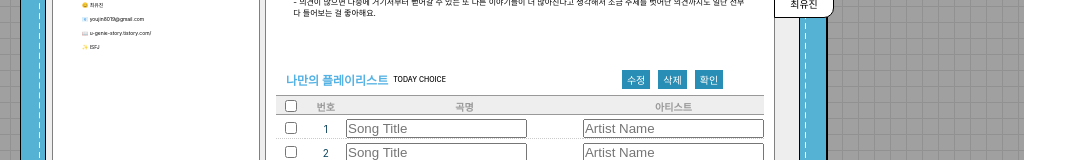
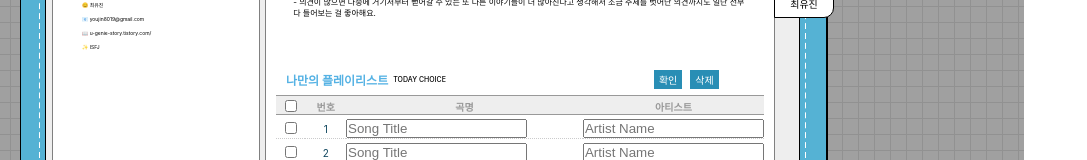
Before and after one commit to Ssong-Q/REACT-on-Cyworld-design, a React (Create React App) app: page /Member4 in a window 1280 px wide. Shown: the part 262-422 px from the top of the page, without its empty margins (0-1087 px from the left). Built offline with nearby package versions, Linux system fonts and the light colour scheme.

Commit message:
수정, 확인 버튼 전환 기능 및 <input>, <div> 변환 기능

```diff
--- a/src/pages/Member4.jsx
+++ b/src/pages/Member4.jsx
@@ -1,13 +1,14 @@
 /*
 23.08.02: menuMember4 페이지 내용 작성 + NavigationItemMember4 수정(인덱스 색깔 변화 딜레이 문제)
 23.08.03: 사진 추가 + 노래 제목 및 아티스트 작성 기능 + 수정, 삭제, 확인 버튼 추가
-
+23.08.04: 수정, 확인 버튼 전환 기능 + 버튼 클릭 시 <input>, <div>변환 기능
 To Do
 -Member4 페이지 사진 넣기[V]
 -플레이리스트 노래 목록 작성 기능 [V]
--플레이리스트 노래 추가 버튼(+버튼 클릭 시 입력 박스)
--플레이리스트 노래 확인 버튼(+버튼 클릭 시 텍스트 박스)
+-플레이리스트 노래 추가 버튼(+버튼 클릭 시 입력 박스) [V]
+-플레이리스트 노래 확인 버튼(+버튼 클릭 시 텍스트 박스) [V]
 -플레이리스트 노래 삭제 버튼(+체크박스로 삭제)
+-플레이리스트 <input>박스 있을 때와 없을 때, 위치 변화 문제 해결하기
 */
 
 import React, { useState } from 'react';
@@ -19,6 +20,7 @@ import { useNavigate } from 'react-router-dom';
 function Member4() {
   const navigate = useNavigate();
 
+  const [editing, setEditing] = useState(true);
   const [songs, setSongs] = useState([
     { id: 1, songTitle: '', artistName: '' },
     { id: 2, songTitle: '', artistName: '' },
@@ -64,6 +66,9 @@ function Member4() {
     document.getElementById("navMember2").style = "color: white; background-color: #298eb5;"
     document.getElementById("navMember3").style = "color: white; background-color: #298eb5;"
     document.getElementById("navMember4").style = "color: black; background-color: white;"
+  }
+  const handleConfirmClick = () => {
+    setEditing((prevState) => !prevState);
   }
 
   return (
@@ -129,9 +134,10 @@ function Member4() {
                 <TitleTitle>나만의 플레이리스트</TitleTitle>
                 <TitleSubtitle>TODAY CHOICE</TitleSubtitle>
                 <ButtonContainer>
-                  <ButtonSmall onClick={menuHome}>수정</ButtonSmall>
+                  <ButtonSmall onClick={handleConfirmClick}>
+                    {editing ? '확인' : '수정'}
+                  </ButtonSmall>
                   <ButtonSmall onClick={menuHome}>삭제</ButtonSmall>
-                  <ButtonSmall onClick={menuHome}>확인</ButtonSmall>
                 </ButtonContainer>
               </WrapperRightBodyBottomTitle>
               <WrapperRIghtBodyBottomTable>
@@ -149,6 +155,7 @@ function Member4() {
                       </TableData>
                       <TableData style={{ width: "12%", textAlign: "center" }}>{song.id}</TableData>
                       <TableData style={{ width: "55%", textAlign: "left" }}>
+                        {editing ? (
                           <input
                             type="text"
                             value={song.songTitle}
@@ -160,8 +167,12 @@ function Member4() {
                             }}
                             placeholder="Song Title"
                           />
+                        ) : (
+                          <div>{song.songTitle}</div>
+                        )}
                       </TableData>
                       <TableData style={{ width: "25%", textAlign: "left" }}>
+                        {editing ? (
                           <input
                             type="text"
                             value={song.artistName}
@@ -173,6 +184,9 @@ function Member4() {
                             }}
                             placeholder="Artist Name"
                           />
+                        ) : (
+                          <div>{song.artistName}</div>
+                        )}
                       </TableData>
                     </tr>
                   ))}
@@ -212,7 +226,7 @@ export default Member4;
 const ButtonContainer = styled.div`
   display: flex;
   justify-content: flex-start;
-  margin-left: 168px;
+  margin-left: 200px;
 `;
 
 const Button = styled.button`
```
Lines whose indentation alone changed are shown as unchanged.
